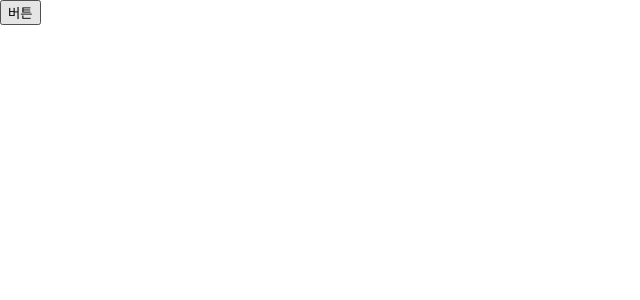
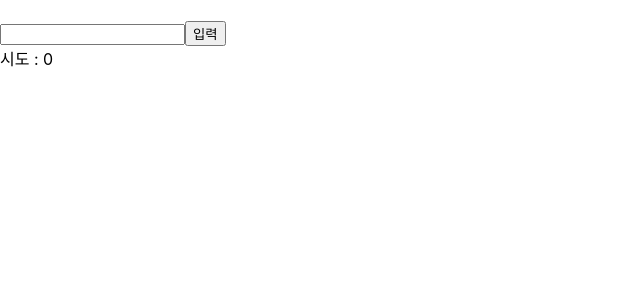
Before and after one commit to jeonnni/react-webgame, a React (Create React App) app: page / in a window 1280 px wide. Shown: the top 300 px of the page, without its empty margins (0-640 px from the left). Built offline with nearby package versions, Linux system fonts and the light colour scheme.

Commit message:
최적화 memo

```diff
--- a/src/App.js
+++ b/src/App.js
@@ -1,12 +1,14 @@
 
 import './App.css';
 import RenderTest from './components/game-test/RenderTest';
+import NumberBaseball from './components/number-baseball/NumberBaseball';
 
 
 function App() {
   return (
     <div>
-      <RenderTest/>
+      {/* <RenderTest/> */}
+      <NumberBaseball/>
     </div>
   );
 }
--- a/src/components/game-test/RenderTest.jsx
+++ b/src/components/game-test/RenderTest.jsx
@@ -1,7 +1,7 @@
-import { Component } from "react";
+import { PureComponent } from "react";
 
 
-class Test extends Component {
+class Test extends PureComponent {
     state = {
         counter:0,
     }
--- a/src/components/number-baseball/NumberBaseball.jsx
+++ b/src/components/number-baseball/NumberBaseball.jsx
@@ -78,7 +78,7 @@ const NumberBaseball = () => {
 
     // 입력 필드 값 변경 시 실행
     const onChangeInput = (e) => {
-        // console.log(answer);
+        console.log(answer);
         setValue(e.target.value);
     }
 
--- a/src/components/number-baseball/Try.jsx
+++ b/src/components/number-baseball/Try.jsx
@@ -1,16 +1,9 @@
+import { memo } from "react";
 
-const Try = ( { tryInfo } ) => {
+// memo 부모 컴포넌트가 바뀌었을 때 자식 컴포넌트까지 리렌더질 되는 것만 방지
+const Try = memo( ({ tryInfo } ) => {
 
-    if(!tryInfo){
-        return(
-            <li>
-                <div>오류</div>
-            </li>
-        )
-    }
-
-
-    return(
+    return (
         <li>
             <div>
                 {tryInfo.try}
@@ -19,7 +12,7 @@ const Try = ( { tryInfo } ) => {
                 {tryInfo.result}
             </div>
         </li>
-    )
-}
-
+    );
+});
+Try.displayName = 'Try';
 export default Try;
```
Also changed, not shown: 1 other file (tests, documents, lock files or other folders).
